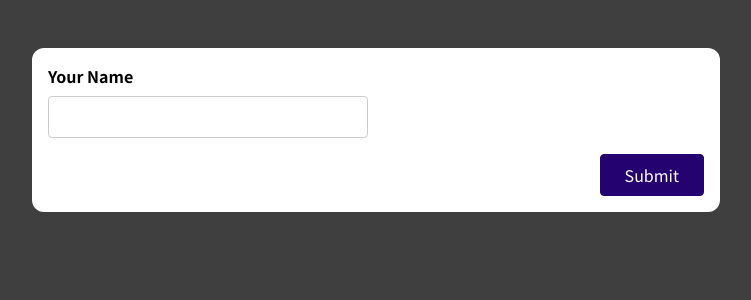
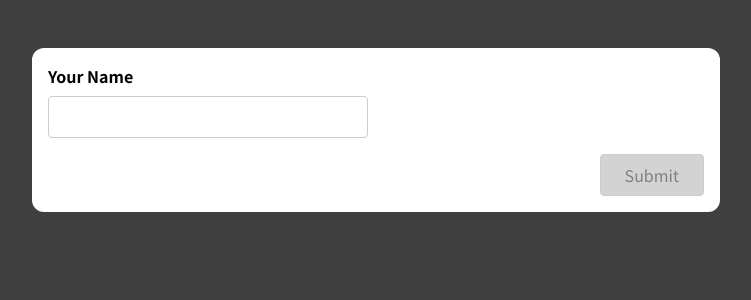
Before and after one commit to diegolbquintela/validation-practice-react, a React (Create React App) app: page / in a window 1280 px wide. Shown: the top 300 px of the page, without its empty margins (264-1015 px from the left). Built offline with nearby package versions, Linux system fonts and the light colour scheme.

Commit message:
submit button now works conditionally with form validation

```diff
--- a/src/components/SimpleInput.js
+++ b/src/components/SimpleInput.js
@@ -1,4 +1,4 @@
-import { useEffect, useState } from "react";
+import { useState } from "react";
 
 const SimpleInput = (props) => {
   const [enteredName, setEnteredName] = useState("");
@@ -6,6 +6,12 @@
 
   const enteredNameIsValid = enteredName.trim() !== "";
   const nameInputIsInvalid = !enteredNameIsValid && enteredNameTouched;
+
+  let formIsValid = false;
+
+  if (enteredNameIsValid) {
+    formIsValid = true;
+  }
 
   const nameInputChangeHandler = (e) => {
     setEnteredName(e.target.value);
@@ -47,7 +53,7 @@
         {nameInputIsInvalid && <p className="error-text">empty form</p>}
       </div>
       <div className="form-actions">
-        <button>Submit</button>
+        <button disabled={!formIsValid}>Submit</button>
       </div>
     </form>
   );
--- a/src/index.css
+++ b/src/index.css
@@ -1,11 +1,11 @@
-@import url('https://fonts.googleapis.com/css2?family=Noto+Sans+JP:wght@400;700&display=swap');
+@import url("https://fonts.googleapis.com/css2?family=Noto+Sans+JP:wght@400;700&display=swap");
 
 * {
   box-sizing: border-box;
 }
 
 html {
-  font-family: 'Noto Sans JP', sans-serif;
+  font-family: "Noto Sans JP", sans-serif;
 }
 
 body {
@@ -79,6 +79,15 @@
   border-color: #33059e;
 }
 
+button:disabled,
+button:disabled:hover,
+button:disabled:active {
+  background-color: lightgray;
+  color: gray;
+  border-color: #ccc;
+  cursor: not-allowed;
+}
+
 .form-actions {
   text-align: right;
 }
```
